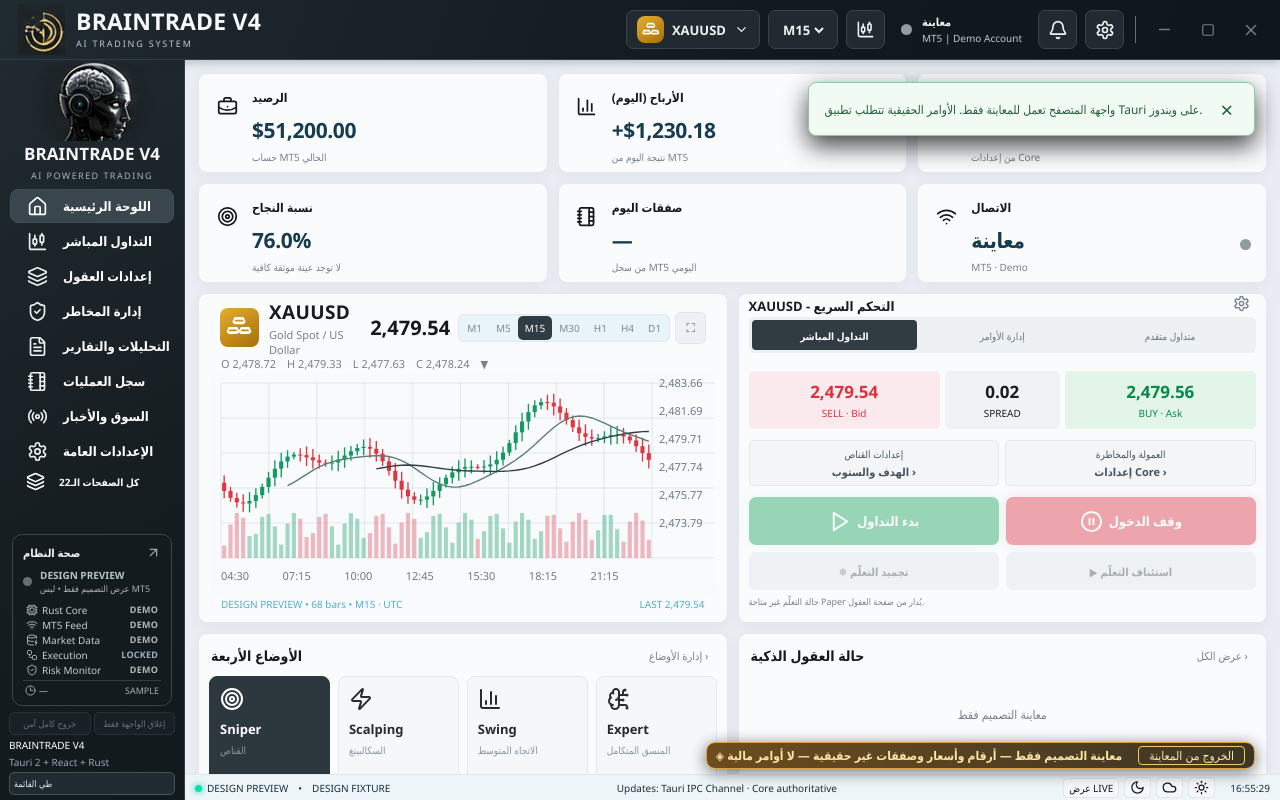
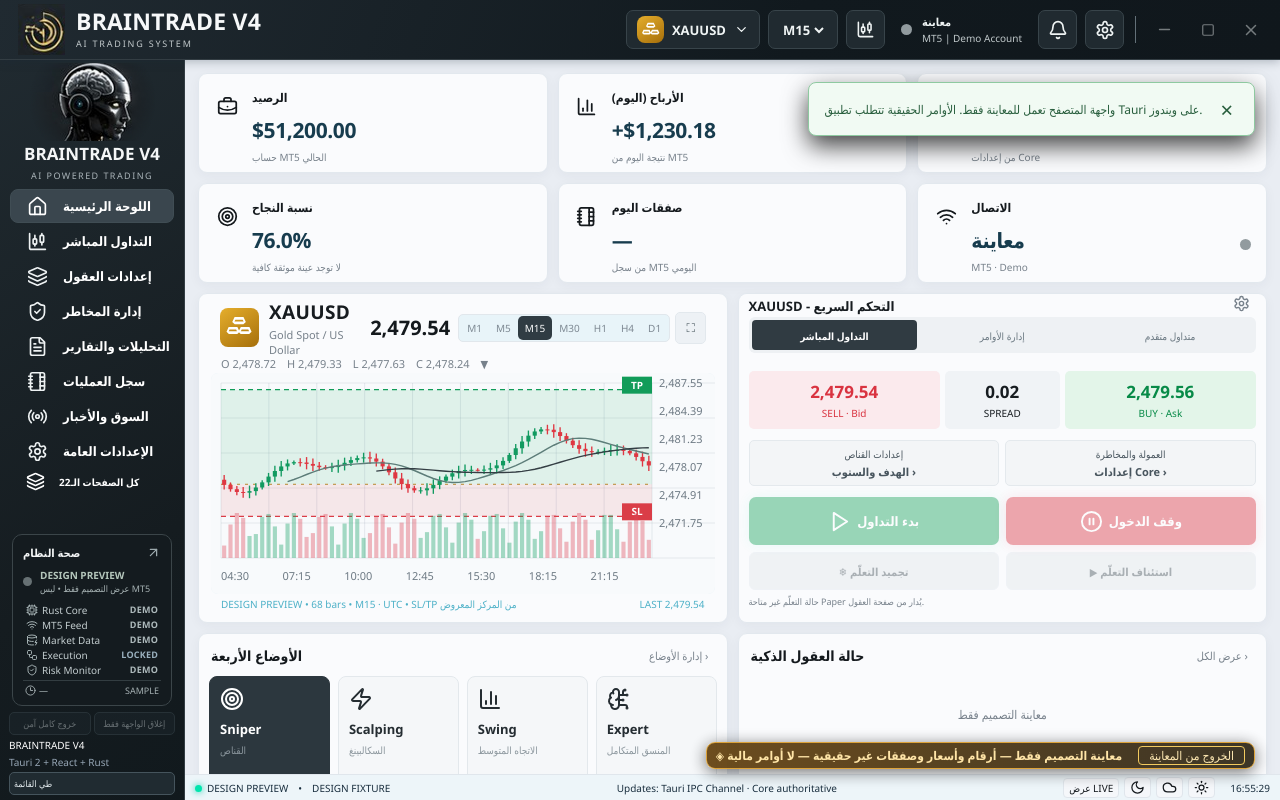
Before and after one commit to gngoongoog/V4, a React (Vite) app in the folder apps/terminal/: page / in a window 1280 px wide. Built offline with nearby package versions, Linux system fonts and the light colour scheme.

Commit message:
feat(concept4): pass active broker position evidence to price chart

```diff
--- a/apps/terminal/src/terminal.tsx
+++ b/apps/terminal/src/terminal.tsx
@@ -1094,7 +1094,7 @@ export default function Terminal(){
       <button type="button" className="kpi" onClick={()=>open('execution')}><div className="kpi-glyph"><Wifi/></div><div className="kpi-copy"><div className="kpi-ar">الاتصال</div><strong>{preview?'معاينة':accountFresh?'متصل':'غير متصل'}</strong><div className="kpi-footer">{account?(account.demo?'MT5 · Demo':'MT5 · Real'):'بانتظار MT5'}</div></div><span className={'concept-led '+(accountFresh&&!preview?'on':'')}/></button>
      </div>
      <div className="hero-grid">
-      <TradingChart market={chartMarket} symbol={account?.symbol||'XAUUSD'} quote={(preview||feed.quote)?account?.bid??undefined:undefined} frame={chartFrame} onFrameChange={setChartFrame} theme={theme} frameMeta={extraChart.meta} preview={preview}/>
+      <TradingChart market={chartMarket} symbol={account?.symbol||'XAUUSD'} quote={(preview||feed.quote)?account?.bid??undefined:undefined} positions={preview||feed.broker?positions:[]} frame={chartFrame} onFrameChange={setChartFrame} theme={theme} frameMeta={extraChart.meta} preview={preview}/>
       <section className="panel ops-panel">
        <div className="concept-quick-title"><strong>{account?.symbol||'XAUUSD'} - التحكم السريع</strong><button type="button" title="إعدادات التداول" onClick={()=>open('trading')}><Settings size={17}/></button></div>
        <div className="ops-tabs" role="tablist">{[['trade','التداول المباشر'],['orders','إدارة الأوامر'],['advanced','متداول متقدم']].map(([key,label])=><button key={key} role="tab" aria-selected={opsTab===key} className={opsTab===key?'active':''} onClick={()=>setOpsTab(key as typeof opsTab)}>{label}</button>)}</div>
```
